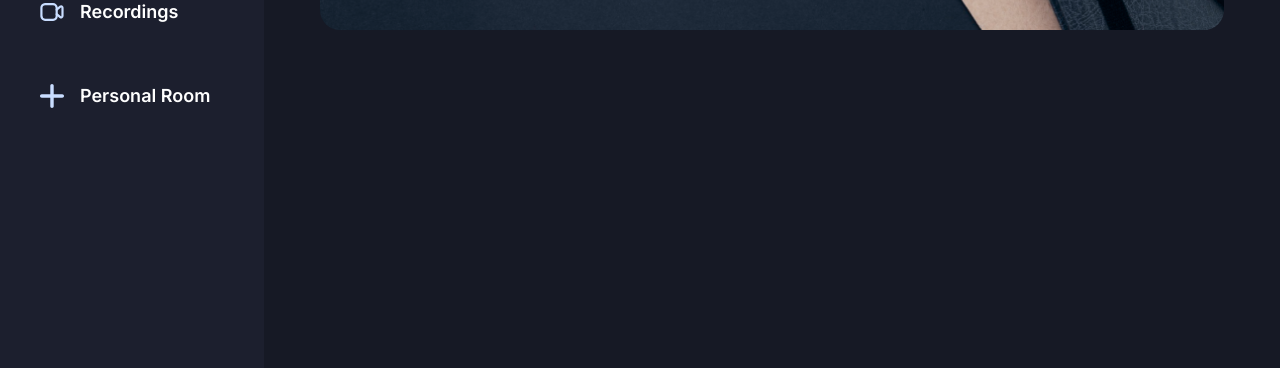
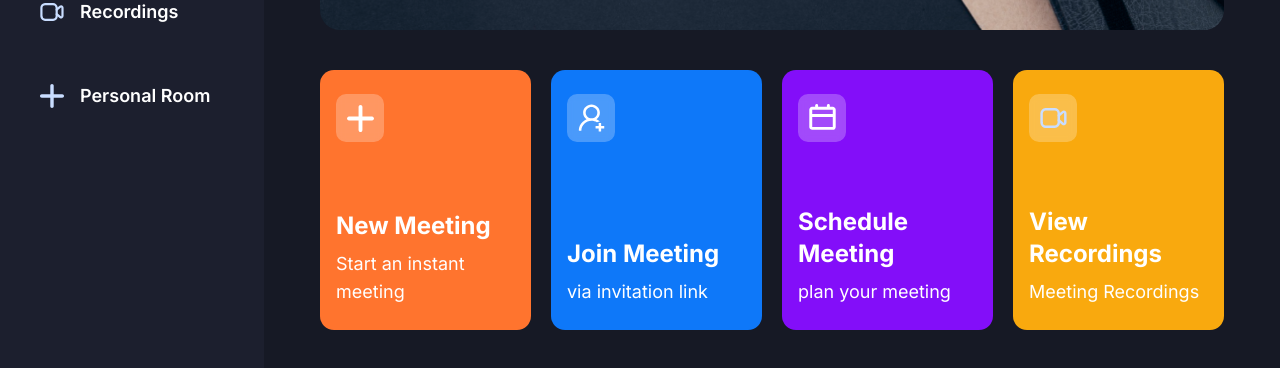
Before and after one commit to arnavnagpurkar/BOOM7, a Next.js app: page / in a window 1280 px wide. Shown: the part 382-750 px from the top of the page. Built offline with nearby package versions, Linux system fonts and the light colour scheme; no server answers.

Commit message:
Card ready

```diff
--- a/src/app/(root)/(home)/page.tsx
+++ b/src/app/(root)/(home)/page.tsx
@@ -1,3 +1,4 @@
+import MeetingTypeList from '@/components/MeetingTypeList';
 import React from 'react';
 
 const Home = () => {
@@ -27,6 +28,8 @@
           </div>
         </div>
       </div>
+
+      <MeetingTypeList />
     </section>
   );
 };
--- /dev/null
+++ b/src/components/HomeCard.tsx
@@ -0,0 +1,34 @@
+"use client"
+import Image from 'next/image'
+import React from 'react'
+
+const HomeCard = (props: any) => {
+  return (
+    <div
+      className={` ${props.bgcolor} px-4 py-6 flex flex-col justify-between w-full xl:max-w-[270px] min-h-[260px] rounded-[14px] cursor-pointer`}
+      onClick={props.onClick}
+    >
+
+      <div className="flex-center glassmorphism size-12 rounded-[10px]">
+        <Image
+          src={props.image}
+          width={27}
+          height={27}
+          alt='meeting'
+        />
+      </div>
+
+      <div className="flex flex-col gap-2">
+        <h1 className='text-2xl font-bold'>
+          {props.title}
+        </h1>
+        <p className='text-lg font-normal'>
+          {props.description}
+        </p>
+      </div>
+
+    </div>
+  )
+}
+
+export default HomeCard
--- /dev/null
+++ b/src/components/MeetingTypeList.tsx
@@ -0,0 +1,46 @@
+"use client"
+import Image from 'next/image'
+import React from 'react'
+import HomeCard from './HomeCard'
+
+const MeetingTypeList = () => {
+    return (
+    <section className='grid grid-cols-1 gap-5 md:grid-cols-2 xl:grid-cols-4'>
+
+      {/* New Meeting Card */}
+      <HomeCard
+        bgcolor='bg-orange-1'
+        image='/icons/add-meeting.svg'
+        title='New Meeting'
+        description="Start an instant meeting"
+      />
+
+      {/* Join Meeting Card */}
+      <HomeCard
+        bgcolor='bg-blue-1'
+        image='/icons/join-meeting.svg'
+        title='Join Meeting'
+        description="via invitation link"
+      />
+
+      {/* Schedule Meeting Card */}
+      <HomeCard
+        bgcolor='bg-purple-1'
+        image='/icons/schedule.svg'
+        title='Schedule Meeting'
+        description="plan your meeting"
+      />
+
+      {/* View Recordings Card */}
+      <HomeCard
+        bgcolor='bg-yellow-1'
+        image='/icons/Video.svg'
+        title='View Recordings'
+        description="Meeting Recordings"
+      />
+
+    </section>
+  )
+}
+
+export default MeetingTypeList
--- a/tailwind.config.ts
+++ b/tailwind.config.ts
@@ -27,8 +27,19 @@
           1: "#0E78F9"
         },
         sky: {
-          1: "#C9DDFF"
+          1: "#C9DDFF",
+          2: "#ECF0FF",
+          3: "#F5FCFF"
         },
+        orange: {
+          1: "#FF742E"
+        },
+        purple: {
+          1: "#830EF9"
+        },
+        yellow: {
+          1: "#F9A90E"
+        }
       },
       backgroundImage: {
         hero: "url('/images/hero-background.png')"
```
